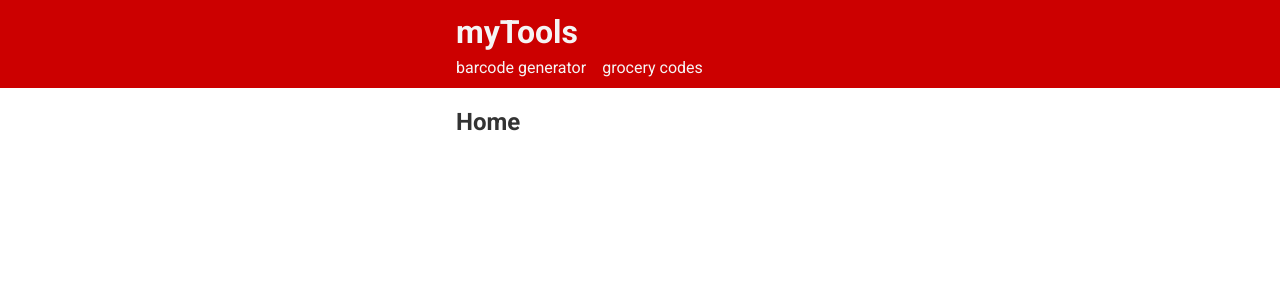
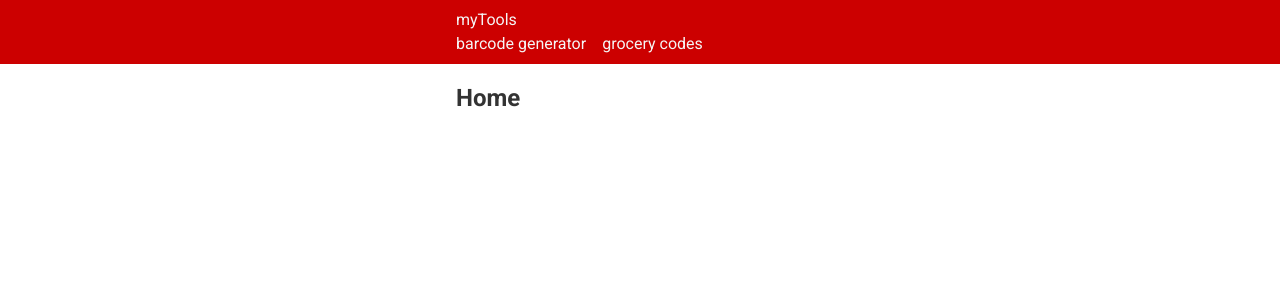
Before and after one commit to DarrickFauvel/barcode-generator-react, a React (Vite) app: page / in a window 1280 px wide. Shown: the top 300 px of the page. Built offline with nearby package versions, Linux system fonts and the light colour scheme.

Commit message:
Add navbrand style

```diff
--- a/src/components/Header.jsx
+++ b/src/components/Header.jsx
@@ -8,9 +8,9 @@ const Header = () => {
   return (
     <header className='header'>
       <div className='container'>
-        <h1>
+        <div className='navbrand'>
           <Link to='/'>myTools</Link>
-        </h1>
+        </div>
 
         <nav>
           <ul>
```
